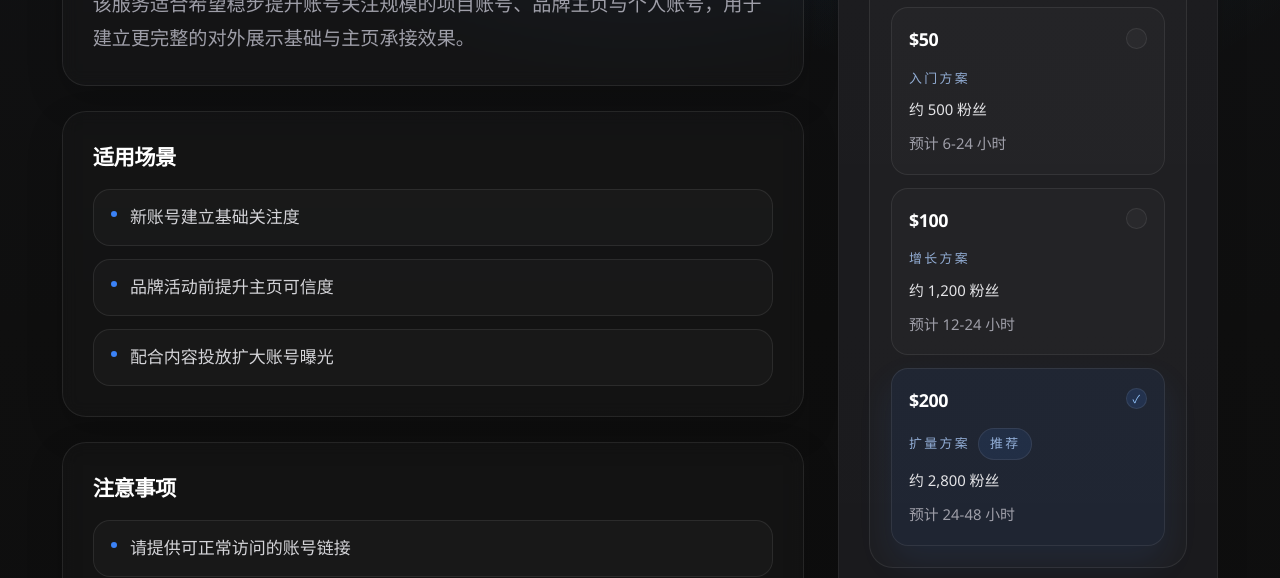
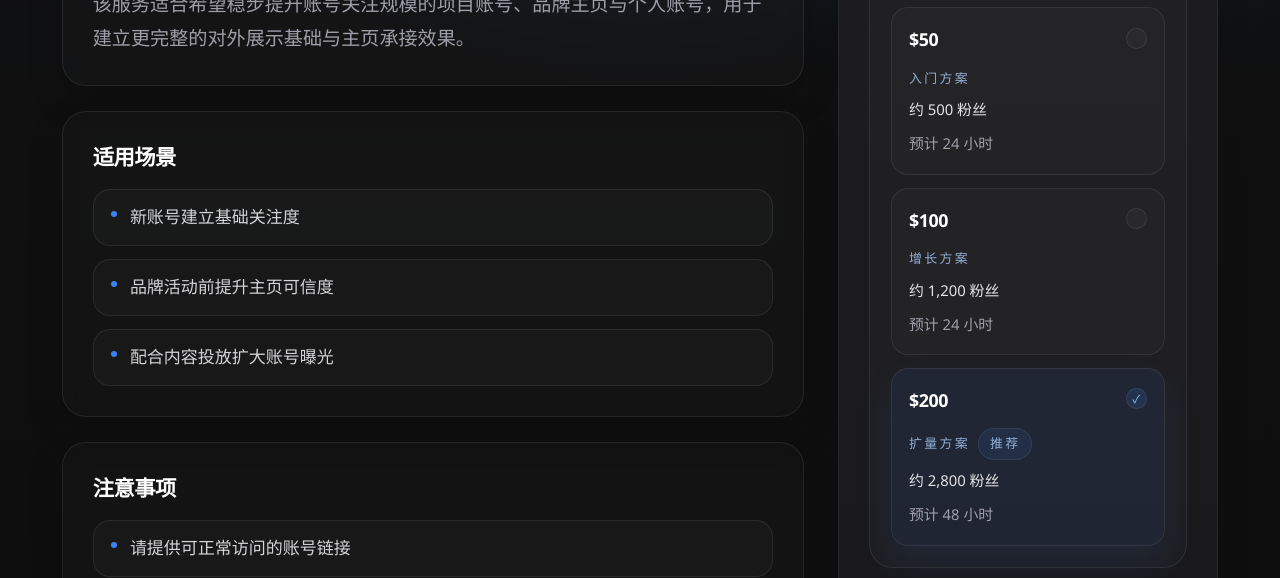
Before and after one commit to BarneyD66/Avola, a Next.js app: page /service/twitter-growth in a window 1280 px wide. Shown: the part 480-1058 px from the top of the page. Built offline with nearby package versions, Linux system fonts and the light colour scheme.

Commit message:
Use maximum delivery time in packages

```diff
--- a/data/services.ts
+++ b/data/services.ts
@@ -247,54 +247,54 @@ export const socialMediaPlatforms: PlatformGroup[] = socialMediaPlatformConfigs.
 
 const packageMap: Record<string, ServicePackage[]> = {
   "x-follow": createPackages("x-follow", [
-    { price: "$50", result: "约 500 关注", deliveryTime: "6-24 小时" },
+    { price: "$50", result: "约 500 关注", deliveryTime: "24 小时" },
     {
       price: "$100",
       result: "约 1,200 关注",
-      deliveryTime: "12-24 小时",
+      deliveryTime: "24 小时",
       recommended: true,
     },
-    { price: "$200", result: "约 2,800 关注", deliveryTime: "24-48 小时" },
+    { price: "$200", result: "约 2,800 关注", deliveryTime: "48 小时" },
   ]),
   "x-like": createPackages("x-like", [
-    { price: "$30", result: "约 300 点赞", deliveryTime: "6-24 小时" },
+    { price: "$30", result: "约 300 点赞", deliveryTime: "24 小时" },
     {
       price: "$80",
       result: "约 1,000 点赞",
-      deliveryTime: "12-24 小时",
+      deliveryTime: "24 小时",
       recommended: true,
     },
-    { price: "$150", result: "约 2,200 点赞", deliveryTime: "24-36 小时" },
+    { price: "$150", result: "约 2,200 点赞", deliveryTime: "36 小时" },
   ]),
   "x-comment": createPackages("x-comment", [
-    { price: "$45", result: "约 60 评论", deliveryTime: "12-24 小时" },
+    { price: "$45", result: "约 60 评论", deliveryTime: "24 小时" },
     {
       price: "$120",
       result: "约 160 评论",
-      deliveryTime: "12-36 小时",
+      deliveryTime: "36 小时",
       recommended: true,
     },
-    { price: "$220", result: "约 360 评论", deliveryTime: "24-48 小时" },
+    { price: "$220", result: "约 360 评论", deliveryTime: "48 小时" },
   ]),
   "x-retweet": createPackages("x-retweet", [
-    { price: "$40", result: "约 250 转推", deliveryTime: "6-24 小时" },
+    { price: "$40", result: "约 250 转推", deliveryTime: "24 小时" },
     {
       price: "$90",
       result: "约 700 转推",
-      deliveryTime: "12-24 小时",
+      deliveryTime: "24 小时",
       recommended: true,
     },
-    { price: "$180", result: "约 1,600 转推", deliveryTime: "24-36 小时" },
+    { price: "$180", result: "约 1,600 转推", deliveryTime: "36 小时" },
   ]),
   "x-kol-comment": createPackages("x-kol-comment", [
-    { price: "$160", result: "约 20 条评论", deliveryTime: "12-36 小时" },
+    { price: "$160", result: "约 20 条评论", deliveryTime: "36 小时" },
     {
       price: "$300",
       result: "约 45 条评论",
-      deliveryTime: "24-48 小时",
+      deliveryTime: "48 小时",
       recommended: true,
     },
-    { price: "$520", result: "约 80 条评论", deliveryTime: "24-72 小时" },
+    { price: "$520", result: "约 80 条评论", deliveryTime: "72 小时" },
   ]),
   "instagram-follow": createPackages("instagram-follow", [
     {
@@ -330,54 +330,54 @@ const packageMap: Record<string, ServicePackage[]> = {
     },
   ]),
   "instagram-like": createPackages("instagram-like", [
-    { price: "$25", result: "约 400 点赞", deliveryTime: "6-24 小时" },
+    { price: "$25", result: "约 400 点赞", deliveryTime: "24 小时" },
     {
       price: "$70",
       result: "约 1,200 点赞",
-      deliveryTime: "12-24 小时",
+      deliveryTime: "24 小时",
       recommended: true,
     },
-    { price: "$135", result: "约 2,600 点赞", deliveryTime: "24-36 小时" },
+    { price: "$135", result: "约 2,600 点赞", deliveryTime: "36 小时" },
   ]),
   "instagram-comment": createPackages("instagram-comment", [
-    { price: "$55", result: "约 80 评论", deliveryTime: "12-24 小时" },
+    { price: "$55", result: "约 80 评论", deliveryTime: "24 小时" },
     {
       price: "$140",
       result: "约 220 评论",
-      deliveryTime: "12-36 小时",
+      deliveryTime: "36 小时",
       recommended: true,
     },
-    { price: "$260", result: "约 480 评论", deliveryTime: "24-48 小时" },
+    { price: "$260", result: "约 480 评论", deliveryTime: "48 小时" },
   ]),
   "facebook-follow": createPackages("facebook-follow", [
-    { price: "$45", result: "约 500 关注", deliveryTime: "6-24 小时" },
+    { price: "$45", result: "约 500 关注", deliveryTime: "24 小时" },
     {
       price: "$95",
       result: "约 1,100 关注",
-      deliveryTime: "12-24 小时",
+      deliveryTime: "24 小时",
       recommended: true,
     },
-    { price: "$180", result: "约 2,500 关注", deliveryTime: "24-48 小时" },
+    { price: "$180", result: "约 2,500 关注", deliveryTime: "48 小时" },
   ]),
   "facebook-like": createPackages("facebook-like", [
-    { price: "$30", result: "约 400 点赞", deliveryTime: "6-24 小时" },
+    { price: "$30", result: "约 400 点赞", deliveryTime: "24 小时" },
     {
       price: "$78",
       result: "约 1,200 点赞",
-      deliveryTime: "12-24 小时",
+      deliveryTime: "24 小时",
       recommended: true,
     },
-    { price: "$145", result: "约 2,800 点赞", deliveryTime: "24-36 小时" },
+    { price: "$145", result: "约 2,800 点赞", deliveryTime: "36 小时" },
   ]),
   "facebook-comment": createPackages("facebook-comment", [
-    { price: "$55", result: "约 80 评论", deliveryTime: "12-24 小时" },
+    { price: "$55", result: "约 80 评论", deliveryTime: "24 小时" },
     {
       price: "$140",
       result: "约 220 评论",
-      deliveryTime: "12-36 小时",
+      deliveryTime: "36 小时",
       recommended: true,
     },
-    { price: "$260", result: "约 500 评论", deliveryTime: "24-48 小时" },
+    { price: "$260", result: "约 500 评论", deliveryTime: "48 小时" },
   ]),
   "telegram-join-group": createPackages("telegram-join-group", [
     {
@@ -393,278 +393,278 @@ const packageMap: Record<string, ServicePackage[]> = {
     {
       price: "$140",
       result: "约 900 人加入群组",
-      deliveryTime: "24-36 小时",
+      deliveryTime: "36 小时",
       recommended: true,
     },
-    { price: "$260", result: "约 2,000 人加入群组", deliveryTime: "24-48 小时" },
+    { price: "$260", result: "约 2,000 人加入群组", deliveryTime: "48 小时" },
   ]),
   "tiktok-follow": createPackages("tiktok-follow", [
-    { price: "$45", result: "约 500 关注", deliveryTime: "6-24 小时" },
+    { price: "$45", result: "约 500 关注", deliveryTime: "24 小时" },
     {
       price: "$95",
       result: "约 1,100 关注",
-      deliveryTime: "12-24 小时",
+      deliveryTime: "24 小时",
       recommended: true,
     },
-    { price: "$180", result: "约 2,500 关注", deliveryTime: "24-48 小时" },
+    { price: "$180", result: "约 2,500 关注", deliveryTime: "48 小时" },
   ]),
   "tiktok-like": createPackages("tiktok-like", [
-    { price: "$28", result: "约 500 点赞", deliveryTime: "6-24 小时" },
+    { price: "$28", result: "约 500 点赞", deliveryTime: "24 小时" },
     {
       price: "$75",
       result: "约 1,500 点赞",
-      deliveryTime: "12-24 小时",
+      deliveryTime: "24 小时",
       recommended: true,
     },
-    { price: "$145", result: "约 3,500 点赞", deliveryTime: "24-36 小时" },
+    { price: "$145", result: "约 3,500 点赞", deliveryTime: "36 小时" },
   ]),
   "tiktok-comment": createPackages("tiktok-comment", [
-    { price: "$55", result: "约 80 评论", deliveryTime: "12-24 小时" },
+    { price: "$55", result: "约 80 评论", deliveryTime: "24 小时" },
     {
       price: "$140",
       result: "约 220 评论",
-      deliveryTime: "12-36 小时",
+      deliveryTime: "36 小时",
       recommended: true,
     },
-    { price: "$260", result: "约 500 评论", deliveryTime: "24-48 小时" },
+    { price: "$260", result: "约 500 评论", deliveryTime: "48 小时" },
   ]),
   "discord-join-group": createPackages("discord-join-group", [
-    { price: "$60", result: "约 250 人加入群组", deliveryTime: "12-24 小时" },
+    { price: "$60", result: "约 250 人加入群组", deliveryTime: "24 小时" },
     {
       price: "$140",
       result: "约 800 人加入群组",
-      deliveryTime: "24-36 小时",
+      deliveryTime: "36 小时",
       recommended: true,
     },
-    { price: "$260", result: "约 1,800 人加入群组", deliveryTime: "24-48 小时" },
+    { price: "$260", result: "约 1,800 人加入群组", deliveryTime: "48 小时" },
   ]),
   "threads-follow": createPackages("threads-follow", [
-    { price: "$45", result: "约 500 关注", deliveryTime: "6-24 小时" },
+    { price: "$45", result: "约 500 关注", deliveryTime: "24 小时" },
     {
       price: "$95",
       result: "约 1,100 关注",
-      deliveryTime: "12-24 小时",
+      deliveryTime: "24 小时",
       recommended: true,
     },
-    { price: "$180", result: "约 2,500 关注", deliveryTime: "24-48 小时" },
+    { price: "$180", result: "约 2,500 关注", deliveryTime: "48 小时" },
   ]),
   "threads-like": createPackages("threads-like", [
-    { price: "$28", result: "约 450 点赞", deliveryTime: "6-24 小时" },
+    { price: "$28", result: "约 450 点赞", deliveryTime: "24 小时" },
     {
       price: "$75",
       result: "约 1,300 点赞",
-      deliveryTime: "12-24 小时",
+      deliveryTime: "24 小时",
       recommended: true,
     },
-    { price: "$145", result: "约 3,000 点赞", deliveryTime: "24-36 小时" },
+    { price: "$145", result: "约 3,000 点赞", deliveryTime: "36 小时" },
   ]),
   "threads-comment": createPackages("threads-comment", [
-    { price: "$55", result: "约 80 评论", deliveryTime: "12-24 小时" },
+    { price: "$55", result: "约 80 评论", deliveryTime: "24 小时" },
     {
       price: "$140",
       result: "约 220 评论",
-      deliveryTime: "12-36 小时",
+      deliveryTime: "36 小时",
       recommended: true,
     },
-    { price: "$260", result: "约 500 评论", deliveryTime: "24-48 小时" },
+    { price: "$260", result: "约 500 评论", deliveryTime: "48 小时" },
   ]),
   "binance-follow": createPackages("binance-follow", [
-    { price: "$50", result: "约 400 关注", deliveryTime: "6-24 小时" },
+    { price: "$50", result: "约 400 关注", deliveryTime: "24 小时" },
     {
       price: "$110",
       result: "约 1,000 关注",
-      deliveryTime: "12-24 小时",
+      deliveryTime: "24 小时",
       recommended: true,
     },
-    { price: "$210", result: "约 2,200 关注", deliveryTime: "24-48 小时" },
+    { price: "$210", result: "约 2,200 关注", deliveryTime: "48 小时" },
   ]),
   "twitter-growth": createPackages("twitter-growth", [
-    { price: "$50", result: "约 500 粉丝", deliveryTime: "6-24 小时" },
+    { price: "$50", result: "约 500 粉丝", deliveryTime: "24 小时" },
     {
       price: "$100",
       result: "约 1,200 粉丝",
-      deliveryTime: "12-24 小时",
+      deliveryTime: "24 小时",
       recommended: true,
     },
-    { price: "$200", result: "约 2,800 粉丝", deliveryTime: "24-48 小时" },
+    { price: "$200", result: "约 2,800 粉丝", deliveryTime: "48 小时" },
   ]),
   "tweet-engagement": createPackages("tweet-engagement", [
-    { price: "$30", result: "约 300 互动", deliveryTime: "6-24 小时" },
+    { price: "$30", result: "约 300 互动", deliveryTime: "24 小时" },
     {
       price: "$85",
       result: "约 1,000 互动",
-      deliveryTime: "12-24 小时",
+      deliveryTime: "24 小时",
       recommended: true,
     },
-    { price: "$160", result: "约 2,400 互动", deliveryTime: "24-36 小时" },
+    { price: "$160", result: "约 2,400 互动", deliveryTime: "36 小时" },
   ]),
   "verified-comments": createPackages("verified-comments", [
-    { price: "$100", result: "约 40 条评论", deliveryTime: "12-24 小时" },
+    { price: "$100", result: "约 40 条评论", deliveryTime: "24 小时" },
     {
       price: "$220",
       result: "约 100 条评论",
-      deliveryTime: "24-36 小时",
+      deliveryTime: "36 小时",
       recommended: true,
     },
-    { price: "$420", result: "约 220 条评论", deliveryTime: "24-48 小时" },
+    { price: "$420", result: "约 220 条评论", deliveryTime: "48 小时" },
   ]),
   "airdrop-campaign": createPackages("airdrop-campaign", [
-    { price: "$200", result: "约 800 参与", deliveryTime: "24-48 小时" },
+    { price: "$200", result: "约 800 参与", deliveryTime: "48 小时" },
     {
       price: "$420",
       result: "约 2,000 参与",
-      deliveryTime: "24-72 小时",
+      deliveryTime: "72 小时",
       recommended: true,
     },
-    { price: "$780", result: "约 4,500 参与", deliveryTime: "48-72 小时" },
+    { price: "$780", result: "约 4,500 参与", deliveryTime: "72 小时" },
   ]),
   "github-stars": createPackages("github-stars", [
-    { price: "$20", result: "约 50 Stars", deliveryTime: "6-24 小时" },
+    { price: "$20", result: "约 50 Stars", deliveryTime: "24 小时" },
     {
       price: "$50",
       result: "约 150 Stars",
-      deliveryTime: "12-24 小时",
+      deliveryTime: "24 小时",
       recommended: true,
     },
-    { price: "$100", result: "约 400 Stars", deliveryTime: "24-48 小时" },
+    { price: "$100", result: "约 400 Stars", deliveryTime: "48 小时" },
   ]),
   "app-download-review": createPackages("app-download-review", [
-    { price: "$80", result: "约 300 下载 + Review", deliveryTime: "24-48 小时" },
+    { price: "$80", result: "约 300 下载 + Review", deliveryTime: "48 小时" },
     {
       price: "$180",
       result: "约 800 下载 + Review",
-      deliveryTime: "24-72 小时",
+      deliveryTime: "72 小时",
       recommended: true,
     },
-    { price: "$360", result: "约 2,000 下载 + Review", deliveryTime: "48-72 小时" },
+    { price: "$360", result: "约 2,000 下载 + Review", deliveryTime: "72 小时" },
   ]),
   "site-register": createPackages("site-register", [
-    { price: "$70", result: "约 120 次注册", deliveryTime: "12-24 小时" },
+    { price: "$70", result: "约 120 次注册", deliveryTime: "24 小时" },
     {
       price: "$160",
       result: "约 320 次注册",
-      deliveryTime: "24-36 小时",
+      deliveryTime: "36 小时",
       recommended: true,
     },
-    { price: "$300", result: "约 700 次注册", deliveryTime: "24-48 小时" },
+    { price: "$300", result: "约 700 次注册", deliveryTime: "48 小时" },
   ]),
   "site-register-interaction": createPackages("site-register-interaction", [
-    { price: "$120", result: "约 100 次注册 + 交互", deliveryTime: "24-36 小时" },
+    { price: "$120", result: "约 100 次注册 + 交互", deliveryTime: "36 小时" },
     {
       price: "$260",
       result: "约 260 次注册 + 交互",
-      deliveryTime: "24-48 小时",
+      deliveryTime: "48 小时",
       recommended: true,
     },
-    { price: "$480", result: "约 560 次注册 + 交互", deliveryTime: "48-72 小时" },
+    { price: "$480", result: "约 560 次注册 + 交互", deliveryTime: "72 小时" },
   ]),
   "site-register-paid-interaction": createPackages("site-register-paid-interaction", [
-    { price: "$180", result: "约 80 次注册 + 付费交互", deliveryTime: "24-48 小时" },
+    { price: "$180", result: "约 80 次注册 + 付费交互", deliveryTime: "48 小时" },
     {
       price: "$360",
       result: "约 180 次注册 + 付费交互",
-      deliveryTime: "24-72 小时",
+      deliveryTime: "72 小时",
       recommended: true,
     },
-    { price: "$680", result: "约 420 次注册 + 付费交互", deliveryTime: "48-72 小时" },
+    { price: "$680", result: "约 420 次注册 + 付费交互", deliveryTime: "72 小时" },
   ]),
   "site-register-kyc": createPackages("site-register-kyc", [
-    { price: "$120", result: "约 80 次注册（含 KYC）", deliveryTime: "24-48 小时" },
+    { price: "$120", result: "约 80 次注册（含 KYC）", deliveryTime: "48 小时" },
     {
       price: "$260",
       result: "约 180 次注册（含 KYC）",
-      deliveryTime: "24-72 小时",
+      deliveryTime: "72 小时",
       recommended: true,
     },
-    { price: "$480", result: "约 420 次注册（含 KYC）", deliveryTime: "48-72 小时" },
+    { price: "$480", result: "约 420 次注册（含 KYC）", deliveryTime: "72 小时" },
   ]),
   "site-register-kyc-interaction": createPackages("site-register-kyc-interaction", [
-    { price: "$180", result: "约 60 次注册（含 KYC）+ 交互", deliveryTime: "24-48 小时" },
+    { price: "$180", result: "约 60 次注册（含 KYC）+ 交互", deliveryTime: "48 小时" },
     {
       price: "$360",
       result: "约 140 次注册（含 KYC）+ 交互",
-      deliveryTime: "24-72 小时",
+      deliveryTime: "72 小时",
       recommended: true,
     },
     {
       price: "$680",
       result: "约 320 次注册（含 KYC）+ 交互",
-      deliveryTime: "48-72 小时",
+      deliveryTime: "72 小时",
     },
   ]),
   "site-register-kyc-paid-interaction": createPackages("site-register-kyc-paid-interaction", [
-    { price: "$260", result: "约 50 次注册（含 KYC）+ 付费交互", deliveryTime: "24-48 小时" },
+    { price: "$260", result: "约 50 次注册（含 KYC）+ 付费交互", deliveryTime: "48 小时" },
     {
       price: "$520",
       result: "约 120 次注册（含 KYC）+ 付费交互",
-      deliveryTime: "24-72 小时",
+      deliveryTime: "72 小时",
       recommended: true,
     },
     {
       price: "$960",
       result: "约 280 次注册（含 KYC）+ 付费交互",
-      deliveryTime: "48-72 小时",
+      deliveryTime: "72 小时",
     },
   ]),
   "github-forks": createPackages("github-forks", [
-    { price: "$35", result: "约 30 Forks", deliveryTime: "12-24 小时" },
+    { price: "$35", result: "约 30 Forks", deliveryTime: "24 小时" },
     {
       price: "$80",
       result: "约 90 Forks",
-      deliveryTime: "12-36 小时",
+      deliveryTime: "36 小时",
       recommended: true,
     },
-    { price: "$160", result: "约 220 Forks", deliveryTime: "24-48 小时" },
+    { price: "$160", result: "约 220 Forks", deliveryTime: "48 小时" },
   ]),
   "token-nft-presale": createPackages("token-nft-presale", [
-    { price: "$220", result: "约 120 次参与", deliveryTime: "24-48 小时" },
+    { price: "$220", result: "约 120 次参与", deliveryTime: "48 小时" },
     {
       price: "$460",
       result: "约 320 次参与",
-      deliveryTime: "24-72 小时",
+      deliveryTime: "72 小时",
       recommended: true,
     },
-    { price: "$860", result: "约 750 次参与", deliveryTime: "48-72 小时" },
+    { price: "$860", result: "约 750 次参与", deliveryTime: "72 小时" },
   ]),
   "token-buy": createPackages("token-buy", [
-    { price: "$260", result: "约 100 次买币参与", deliveryTime: "24-48 小时" },
+    { price: "$260", result: "约 100 次买币参与", deliveryTime: "48 小时" },
     {
       price: "$520",
       result: "约 260 次买币参与",
-      deliveryTime: "24-72 小时",
+      deliveryTime: "72 小时",
       recommended: true,
     },
-    { price: "$980", result: "约 620 次买币参与", deliveryTime: "48-72 小时" },
+    { price: "$980", result: "约 620 次买币参与", deliveryTime: "72 小时" },
   ]),
   "token-hold": createPackages("token-hold", [
-    { price: "$280", result: "约 100 次持币参与", deliveryTime: "24-48 小时" },
+    { price: "$280", result: "约 100 次持币参与", deliveryTime: "48 小时" },
     {
       price: "$560",
       result: "约 260 次持币参与",
-      deliveryTime: "24-72 小时",
+      deliveryTime: "72 小时",
       recommended: true,
     },
-    { price: "$1,020", result: "约 620 次持币参与", deliveryTime: "48-72 小时" },
+    { price: "$1,020", result: "约 620 次持币参与", deliveryTime: "72 小时" },
   ]),
   "app-download": createPackages("app-download", [
-    { price: "$80", result: "约 500 下载", deliveryTime: "24-48 小时" },
+    { price: "$80", result: "约 500 下载", deliveryTime: "48 小时" },
     {
       price: "$150",
       result: "约 1,200 下载",
-      deliveryTime: "24-72 小时",
+      deliveryTime: "72 小时",
       recommended: true,
     },
-    { price: "$300", result: "约 3,000 下载", deliveryTime: "48-72 小时" },
+    { price: "$300", result: "约 3,000 下载", deliveryTime: "72 小时" },
   ]),
   "app-review": createPackages("app-review", [
-    { price: "$90", result: "约 80 条评价", deliveryTime: "24-48 小时" },
+    { price: "$90", result: "约 80 条评价", deliveryTime: "48 小时" },
     {
       price: "$180",
       result: "约 220 条评价",
-      deliveryTime: "24-72 小时",
+      deliveryTime: "72 小时",
       recommended: true,
     },
-    { price: "$360", result: "约 520 条评价", deliveryTime: "48-72 小时" },
+    { price: "$360", result: "约 520 条评价", deliveryTime: "72 小时" },
   ]),
 };
 
```
